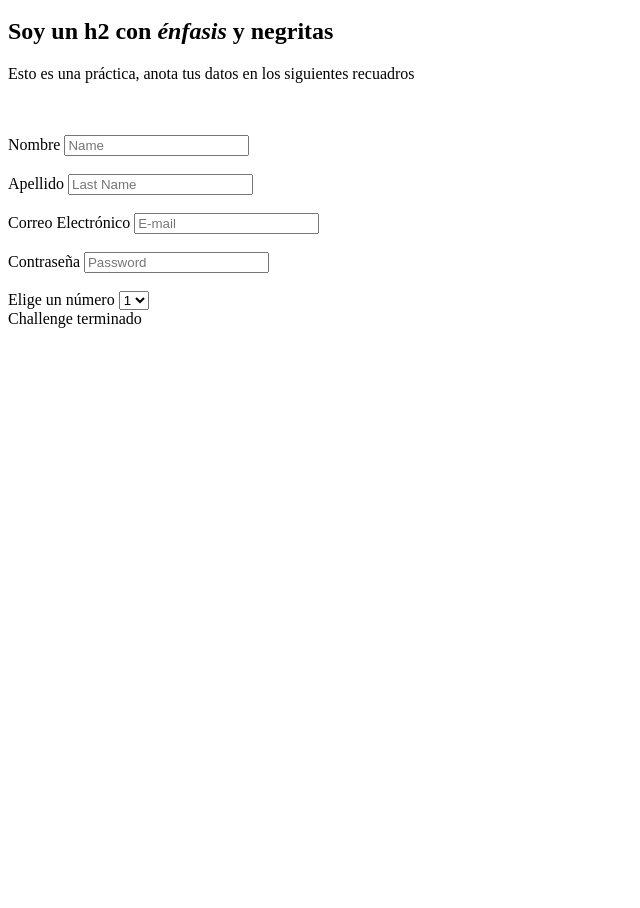
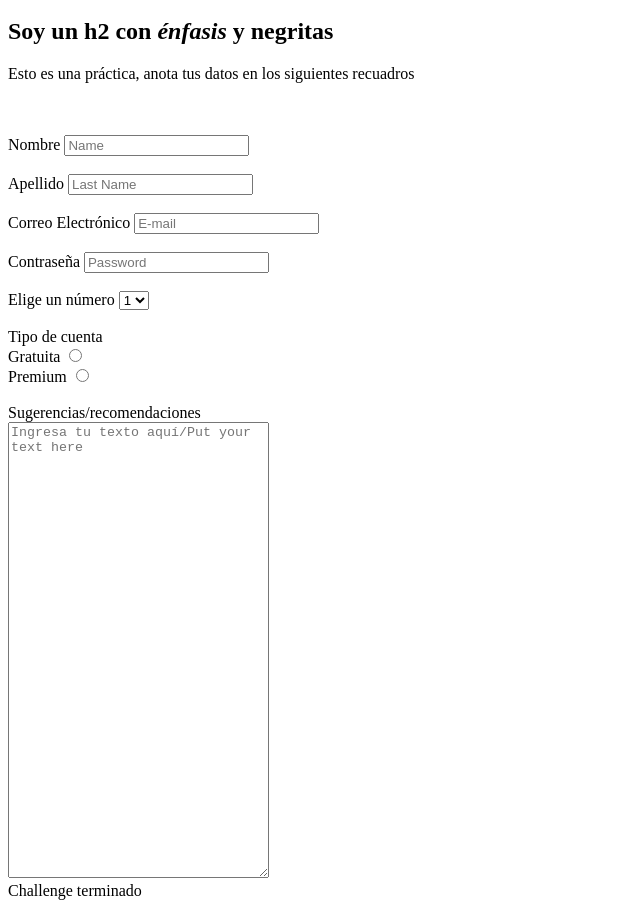
Before and after one commit to Angelechq/ChallengegitNucba, a plain HTML site: page Index.html in a window 1280 px wide. Shown: the part 136-1044 px from the top of the page, without its empty margins (0-640 px from the left). Before the commit the page ends 800 px from the top, so only its background shows below. Drawn offline with Linux system fonts and the light colour scheme.

Commit message:
Añadido iputs radio y cuadro de texto

```diff
--- a/Index.html
+++ b/Index.html
@@ -41,6 +41,23 @@
           <option value="número">4</option>
           <option value="número">5</option>
         </select>
+        <br /><br />
+        <span>Tipo de cuenta</span>
+        <br />
+        <label for="Gratis">Gratuita</label>
+        <input type="radio" id="Gratis" />
+        <br />
+        <label for="Premium">Premium</label>
+        <input type="radio" id="Premium" />
+        <br /><br />
+        <label for="texto">Sugerencias/recomendaciones</label>
+        <br />
+        <textarea
+          id="texto"
+          cols="30"
+          rows="30"
+          placeholder="Ingresa tu texto aquí/Put your text here"
+        ></textarea>
       </form>
     </main>
     <footer>Challenge terminado</footer>
```
